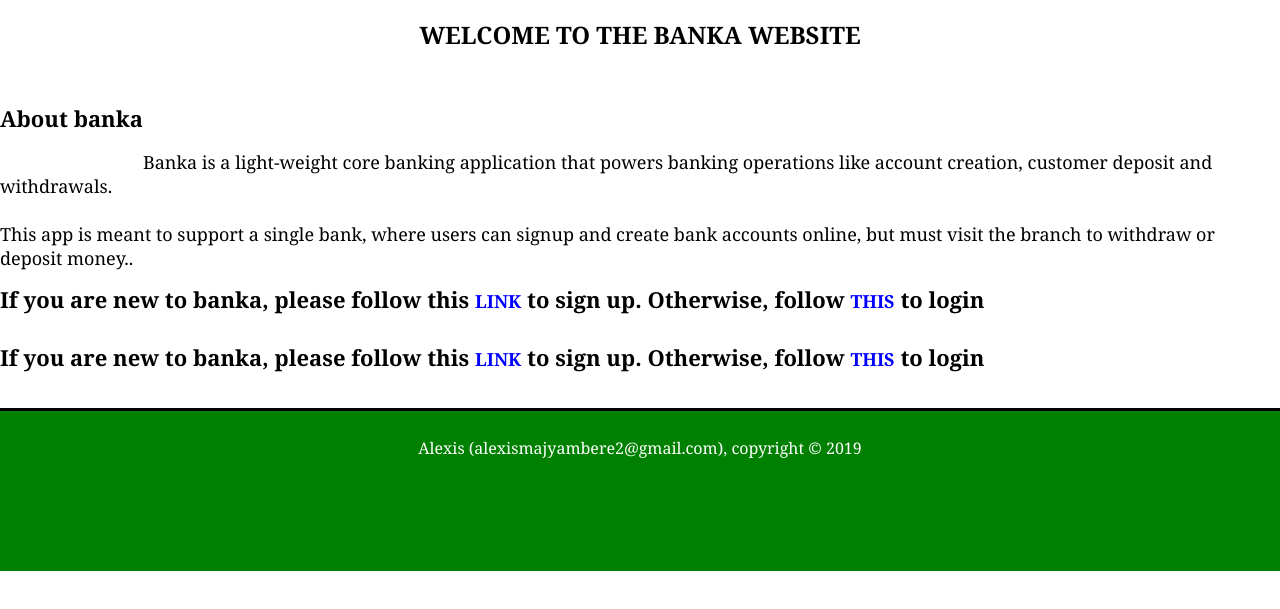
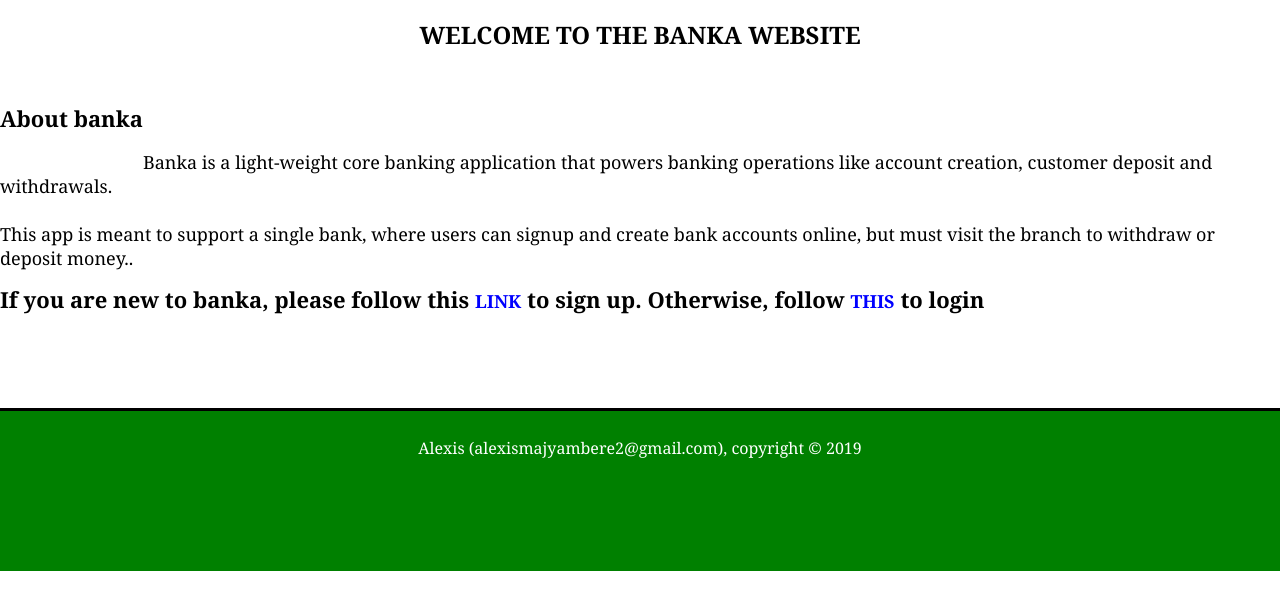
Before and after one commit to alexismajya/banka, a website: page index.html in a window 1280 px wide. Shown: the part 85-694 px from the top of the page. Drawn offline with Linux system fonts and the light colour scheme.

Commit message:
[chore_#165104083] structuring in folders

```diff
--- a/UI/JS/signup.js
+++ b/UI/JS/signup.js
@@ -4,7 +4,7 @@
 
 				returnLastUserID();
         //window.location.href="account.html";
-=======
+
 					//window.location.href="account.html";
 
 
--- a/index.html
+++ b/index.html
@@ -43,9 +43,7 @@ deposit money..
 				</div>
 			<div class="container">
 
-			<h2 class="homeh2"> If you are new to banka, please follow this <a class="homelink" href="./UI/signup.html">link</a> to sign up. Otherwise, follow <a class="homelink" href="./UI/login.html">this</a> to login </h1>
-
-			<h2 class="homeh2"> If you are new to banka, please follow this <a class="homelink" href="./UI/signup.html">link</a> to sign up. Otherwise, follow <a class="homelink" href="./UI/login.html">this</a> to login </h1>
+			<h2 class="homeh2"> If you are new to banka, please follow this <a class="homelink" href="./UI/signup.html">link</a> to sign up. Otherwise, follow <a class="homelink" href="./UI/login.html">this</a> to login </h2>
 
 			</p>
 
```
Also changed, not shown: UI/login.html (+0 -2 lines).
